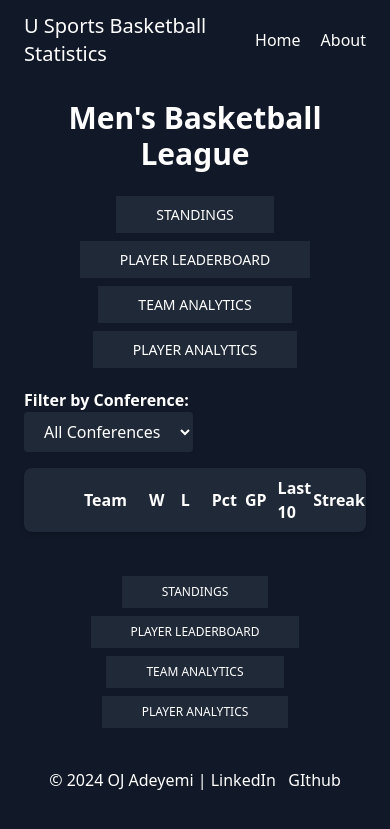
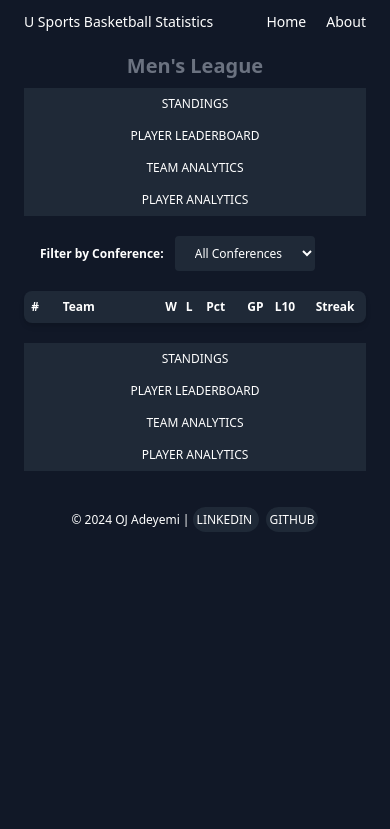
Before and after one commit to ojadeyemi/USPORTS-BBALL-WEBAPP, a Flask app: page /mbb in a window 390 px wide. Shown: the top 829 px of the page. Run offline with Flask 3, Linux system fonts and the light colour scheme; data that the repository does not hold is empty.

Commit message:
made webapp more responsive

```diff
--- a/backend/app.py
+++ b/backend/app.py
@@ -46,7 +46,7 @@ def league(league_path):
         Team.conference,
         Team.total_losses,
         Team.total_wins,
-        cast(Team.win_percentage, Numeric(10, 3)).label('win_percentage'),
+        cast(Team.win_percentage, Numeric(10, 2)).label('win_percentage'),
         Team.streak,
         Team.games_played,
         cast(Team.offensive_efficiency, Numeric(10, 3)).label('offensive_efficiency'),
--- a/backend/static/css/input.css
+++ b/backend/static/css/input.css
@@ -4,6 +4,6 @@
 
 @layer components {
     .nav-btn {
-      @apply inline-block bg-gray-800 px-10 py-2 my-1 text-sm font-medium uppercase leading-normal text-white transition duration-300 hover:bg-gray-900 hover:text-violet-300 active:bg-violet-700 focus:outline-none focus:ring focus:ring-slate-900 motion-reduce:transition-none;
+      @apply  bg-gray-800 px-10 py-2 font-medium uppercase leading-normal text-white transition duration-300 hover:bg-gray-900 hover:text-violet-300 active:bg-violet-700 focus:outline-none focus:ring focus:ring-slate-900 motion-reduce:transition-none;
     }
   }
--- a/backend/static/css/output.css
+++ b/backend/static/css/output.css
@@ -579,17 +579,12 @@ video {
 }
 
 .nav-btn {
-  margin-top: 0.25rem;
-  margin-bottom: 0.25rem;
-  display: inline-block;
   --tw-bg-opacity: 1;
   background-color: rgb(31 41 55 / var(--tw-bg-opacity));
   padding-left: 2.5rem;
   padding-right: 2.5rem;
   padding-top: 0.5rem;
   padding-bottom: 0.5rem;
-  font-size: 0.875rem;
-  line-height: 1.25rem;
   font-weight: 500;
   text-transform: uppercase;
   line-height: 1.5;
@@ -663,6 +662,11 @@ video {
 .my-4 {
   margin-top: 1rem;
   margin-bottom: 1rem;
+}
+
+.my-5 {
+  margin-top: 1.25rem;
+  margin-bottom: 1.25rem;
 }
 
 .my-6 {
@@ -825,6 +833,18 @@ video {
 
 .max-w-xl {
   max-width: 36rem;
+}
+
+.flex-1 {
+  flex: 1 1 0%;
+}
+
+.flex-auto {
+  flex: 1 1 auto;
+}
+
+.shrink {
+  flex-shrink: 1;
 }
 
 .flex-grow {
@@ -958,6 +995,65 @@ video {
 .bg-white {
   --tw-bg-opacity: 1;
   background-color: rgb(255 255 255 / var(--tw-bg-opacity));
+}
+
+.bg-red-800 {
+  --tw-bg-opacity: 1;
+  background-color: rgb(153 27 27 / var(--tw-bg-opacity));
+}
+
+.bg-slate-800 {
+  --tw-bg-opacity: 1;
+  background-color: rgb(30 41 59 / var(--tw-bg-opacity));
+}
+
+.bg-slate-600 {
+  --tw-bg-opacity: 1;
+  background-color: rgb(71 85 105 / var(--tw-bg-opacity));
+}
+
+.bg-slate-500 {
+  --tw-bg-opacity: 1;
+  background-color: rgb(100 116 139 / var(--tw-bg-opacity));
+}
+
+.bg-neutral-900 {
+  --tw-bg-opacity: 1;
+  background-color: rgb(23 23 23 / var(--tw-bg-opacity));
+}
+
+.bg-stone-900 {
+  --tw-bg-opacity: 1;
+  background-color: rgb(28 25 23 / var(--tw-bg-opacity));
+}
+
+.bg-stone-600 {
+  --tw-bg-opacity: 1;
+  background-color: rgb(87 83 78 / var(--tw-bg-opacity));
+}
+
+.bg-stone-100 {
+  --tw-bg-opacity: 1;
+  background-color: rgb(245 245 244 / var(--tw-bg-opacity));
+}
+
+.bg-red-300 {
+  --tw-bg-opacity: 1;
+  background-color: rgb(252 165 165 / var(--tw-bg-opacity));
+}
+
+.bg-stone-300 {
+  --tw-bg-opacity: 1;
+  background-color: rgb(214 211 209 / var(--tw-bg-opacity));
+}
+
+.bg-stone-800 {
+  --tw-bg-opacity: 1;
+  background-color: rgb(41 37 36 / var(--tw-bg-opacity));
+}
+
+.p-1 {
+  padding: 0.25rem;
 }
 
 .p-8 {
@@ -1115,11 +1211,6 @@ video {
   color: rgb(37 99 235 / var(--tw-text-opacity));
 }
 
-.text-gray-500 {
-  --tw-text-opacity: 1;
-  color: rgb(107 114 128 / var(--tw-text-opacity));
-}
-
 .text-gray-600 {
   --tw-text-opacity: 1;
   color: rgb(75 85 99 / var(--tw-text-opacity));
@@ -1138,6 +1229,11 @@ video {
 .text-white {
   --tw-text-opacity: 1;
   color: rgb(255 255 255 / var(--tw-text-opacity));
+}
+
+.text-gray-500 {
+  --tw-text-opacity: 1;
+  color: rgb(107 114 128 / var(--tw-text-opacity));
 }
 
 .no-underline {
--- a/backend/templates/base.html
+++ b/backend/templates/base.html
@@ -10,8 +10,8 @@
 
 <body>
     <!-- Header -->
-    <header class="bg-gray-900 text-white py-3 px-6 flex justify-between items-center">
-        <h1 class="text-xl">U Sports Basketball Statistics</h1>
+    <header class="bg-gray-900 text-white py-3 px-6 flex justify-between items-center text-sm md:text-xl">
+        <h1 >U Sports Basketball Statistics</h1>
         <nav>
             <ul class="flex">
                 <li class="mr-5"><a href="/" class="hover:text-gray-300">Home</a></li>
@@ -31,12 +31,12 @@
     </main>
 
     <!-- Footer -->
-    <footer class="bg-gray-900 text-white py-4 px-6 text-center mt-5 mb-5">
+    <footer class="bg-gray-900 text-white py-5 text-center mt-5 text-xs">
         <p>&copy; 2024 OJ Adeyemi |
-            <a href="https://www.linkedin.com/in/oj-adeyemi/" class="hover:text-gray-300">
+            <a href="https://www.linkedin.com/in/oj-adeyemi/" class=" rounded-full p-1 nav-btn">
                 LinkedIn
             </a> &nbsp;
-            <a href="https://github.com/ojadeyemi" class="hover:text-gray-300">
+            <a href="https://github.com/ojadeyemi" class="rounded-full p-1 nav-btn">
                 GIthub
             </a>
         </p>
--- a/backend/templates/league.html
+++ b/backend/templates/league.html
@@ -1,23 +1,23 @@
 {% extends "base.html" %} {% block content %}
 
 <body>
-  <h1 class="text-center font-bold text-3xl text-white py-5">
-    {{ league }} Basketball League
+  <h1 class="text-center text-gray-500 font-bold text-xl md:text-3xl py-2">
+    {{ league }} League
   </h1>
   <!-- Navigation -->
   <div class="flex justify-center ">
     <nav
-      class="flex flex-wrap justify-center items-center shadow-primary-3 px-3 transition duration-150 ease-in-out hover:bg-primary-accent-300 hover:shadow-primary-2 focus:bg-primary-accent-300 focus:shadow-primary-2 focus:outline-none focus:ring-0 active:bg-primary-600 active:shadow-primary-2 motion-reduce:transition-none dark:shadow-black/30 dark:hover:shadow-dark-1 dark:focus:shadow-dark-1 dark:active:shadow-dark-1"
+      class="flex flex-wrap md:flex-row"
       role="group">
-      <button id="standingsBtn" type="button" class="nav-btn">Standings</button>
-      <button id="leaderboardBtn" type="button" class="nav-btn">Player Leaderboard</button>
-      <button id="teamAnalyticsBtn" type="button" class="nav-btn">Team Analytics</button>
-      <button id="playerAnalyticsBtn" type="button" class="nav-btn">Player Analytics</button>
+      <button id="standingsBtn" type="button" class="nav-btn flex-auto shrink text-xs md:text-base">Standings</button>
+      <button id="leaderboardBtn" type="button" class="nav-btn flex-auto text-xs md:text-base">Player Leaderboard</button>
+      <button id="teamAnalyticsBtn" type="button" class="nav-btn flex-auto text-xs md:text-base">Team Analytics</button>
+      <button id="playerAnalyticsBtn" type="button" class="nav-btn flex-auto text-xs md:text-base">Player Analytics</button>
     </nav>
   </div>
   <!-- Standings Section -->
   <div id="standings-section" style="display: block">
-    <div id="filters" class="text-left my-4 ">
+    <div id="filters" class="text-left my-5 px-4 text-xs md:text-sm">
       <label for="conference-filter" class="text-white font-bold mr-2 ">Filter by Conference:</label>
       <select id="conference-filter"
         class="py-2 px-4 rounded bg-gray-800 text-white hover:bg-gray-700 focus:bg-gray-700">
@@ -32,29 +32,29 @@
     <div style="margin: 0 auto;" class="team-container w-full sm:w-11/12">
       <div class="team-header bg-gray-800 rounded-lg shadow-md mb-5 text-left">
         <table class="w-full">
-          <tr>
-            <th style="width: 20%" class="py-2"></th>
-            <th style="width: 20%" class="py-2">Team</th>
-            <th style="width: 10%" class="py-2">W</th>
-            <th style="width: 10%" class="py-2">L</th>
-            <th style="width: 10%" class="py-2 font-bold">Pct</th>
-            <th style="width: 10%" class="py-2">GP</th>
-            <th style="width: 10%" class="py-2">Last 10</th>
-            <th style="width: 10%" class="py-2">Streak</th>
+          <tr class="text-xs md:text-lg">
+            <th class="py-2">&nbsp; #</th>
+            <th style="width: 30%" class="py-2">Team</th>
+            <th style="width: 6%" class="py-2">W</th>
+            <th style="width: 6%" class="py-2">L</th>
+            <th style="width: 12%" class="py-2 font-bold">Pct</th>
+            <th style="width: 8%" class="py-2">GP</th>
+            <th style="width: 12%" class="py-2">L10</th>
+            <th style="width: 15%" class="py-2">Streak</th>
           </tr>
         </table>
       </div>
 
       {% for team in teams %}
       <div
-        class="team {{ team.conference }} bg-slate-950 rounded-lg shadow-md flex items-center justify-between flex-grow text-left mb-2">
+        class="team {{ team.conference }} bg-slate-950 rounded-lg shadow-md flex items-center justify-between flex-grow text-left mb-1">
         <table class="w-full">
-          <tr>
+          <tr class="text-xs md:text-lg">
             <td class="pl-3 ">{{ loop.index }}</td>
             <td><img src="{{ url_for('static', filename='team_logos/' + team.team_name +'.png') }}" alt="Team Logo"
-                class="max-w-13 max-h-12" /></td>
+                class=" max-w-7 h-auto md:max-w-14 " /></td>
 
-                <td style="width: 20%" class="py-2 text-lg font-bold">
+                <td style="width: 25%" class="py-2  font-bold">
                   {% if team.team_name == 'Toronto Metropolitan' %}
                     <a href="{{ url_for('team_page', league_path=league_path, team_path='Toronto Metropolitan') }}"
                       class="no-underline hover:underline ">TMU</a>
@@ -63,25 +63,25 @@
                       class="no-underline hover:underline ">{{ team.team_name }}</a>
                   {% endif %}
                   <img src="{{ url_for('static', filename='conference_logos/' + team.conference +'.png') }}"
-                    alt="Team Logo" class="max-w-8 max-h-8" />
+                    alt="Team Logo" class="max-w-3 h-auto md:max-w-8 " />
                 </td>
 
-            <td style="width: 10%" class="py-2">
+            <td style="width: 6%" class="py-2">
               {{ team.total_wins }}
             </td>
-            <td style="width: 10%" class="py-2">
+            <td style="width: 6%" class="py-2">
               {{ team.total_losses }}
             </td>
-            <td style="width: 10%" class="py-2 font-bold">
+            <td style="width: 12%" class="py-2 font-bold">
               {{ team.win_percentage }}
             </td>
-            <td style="width: 10%" class="py-2">
+            <td style="width: 8%" class="py-2">
               {{ team.games_played }}
             </td>
-            <td style="width: 10%" class="py-2">
+            <td style="width: 12%" class="py-2">
               {{ team.last_ten_games }}
             </td>
-            <td style="width: 10%" class="py-2">
+            <td style="width: 15%" class="py-2">
               {{ team.streak }}
             </td>
           </tr>
@@ -92,7 +92,7 @@
   </div>
 
   <!-- Player Leaderboard Section -->
-  <div id="playerleaderboard-section" style="display: none">
+  <div id="playerleaderboard-section" style="display: none" class="text-left my-5 px-4 text-xs md:text-base">
     {% set numval = 10 %}
 
     <div class="text-center sm:pl-4 md:pl-6">
@@ -420,14 +420,14 @@
     </div>
   </div>
   <!-- Navigation -->
-  <div class="flex justify-center mt-10 ">
+  <div class="flex justify-center my-5 ">
     <nav
-      class="flex flex-wrap justify-center items-center shadow-primary-3 px-3 transition duration-150 ease-in-out hover:bg-primary-accent-300 hover:shadow-primary-2 focus:bg-primary-accent-300 focus:shadow-primary-2 focus:outline-none focus:ring-0 active:bg-primary-600 active:shadow-primary-2 motion-reduce:transition-none dark:shadow-black/30 dark:hover:shadow-dark-1 dark:focus:shadow-dark-1 dark:active:shadow-dark-1"
+      class="flex flex-wrap md:flex-row"
       role="group">
-      <button id="standingsBtn2" type="button" class="nav-btn text-xs">Standings</button>
-      <button id="leaderboardBtn2" type="button" class="nav-btn text-xs">Player Leaderboard</button>
-      <button id="teamAnalyticsBtn2" type="button" class="nav-btn text-xs">Team Analytics</button>
-      <button id="playerAnalyticsBtn2" type="button" class="nav-btn text-xs">Player Analytics</button>
+      <button id="standingsBtn2" type="button" class="nav-btn flex-auto shrink text-xs md:text-base">Standings</button>
+      <button id="leaderboardBtn2" type="button" class="nav-btn flex-auto text-xs md:text-base">Player Leaderboard</button>
+      <button id="teamAnalyticsBtn2" type="button" class="nav-btn flex-auto text-xs md:text-base">Team Analytics</button>
+      <button id="playerAnalyticsBtn2" type="button" class="nav-btn flex-auto text-xs md:text-base">Player Analytics</button>
     </nav>
   </div>
   <script src="{{ url_for('static', filename='js/script.js') }}"></script>
```
Also changed, not shown: other parts of backend/static/css/output.css (+94 -18 lines), backend/templates/home.html (+2 -5 lines), backend/templates/team.html (+4 -4 lines), backend/static/team_logos/Guelph.png.
